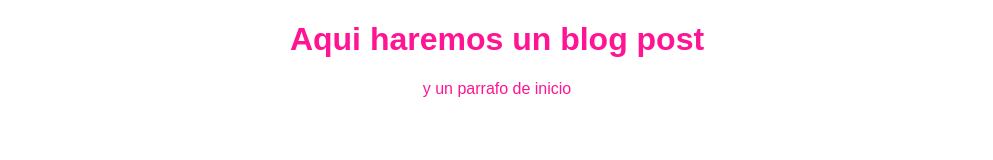
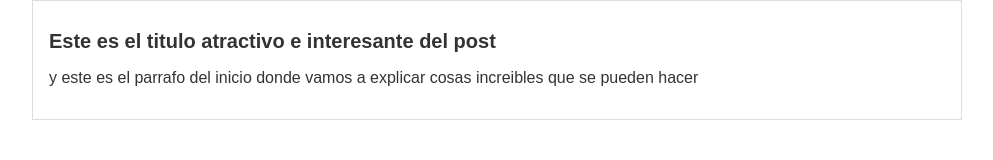
Before and after one commit to GustavoPMex/hyperblog, a plain HTML site: page blogpost.html in a window 1280 px wide. Shown: the whole page, without its empty margins (143-1136 px from the left). Drawn offline with Linux system fonts and the light colour scheme.

Commit message:
Commit al master del blogpost en su version mas reciente

```diff
--- a/blogpost.html
+++ b/blogpost.html
@@ -7,7 +7,11 @@
     <link rel="stylesheet" href="css/estilos.css">
 </head>
 <body>
-    <h1>Aqui haremos un blog post</h1>
-    <p>y un parrafo de inicio</p>
+    <div id="container">
+        <div id="post">
+            <h1>Este es el titulo atractivo e interesante del post</h1>
+            <p>y este es el parrafo del inicio donde vamos a explicar cosas increibles que se pueden hacer</p>
+        </div>
+    </div>
 </body>
 </html>
--- a/css/estilos.css
+++ b/css/estilos.css
@@ -1,6 +1,22 @@
 body{
 
-    color: deeppink;
+    color: #333;
     text-align: center;
     font-family: "Arial";
+    font-size: 16px;
+    margin: 0;
+    padding: 0;
+
 }
+
+#container{
+    width: 70%;
+    padding: 1em;
+    text-align: left;
+    border: 1px solid #DDD;
+    margin: 0 auto;
+}
+
+#container h1{
+    font-size: 20px;
+}
```
